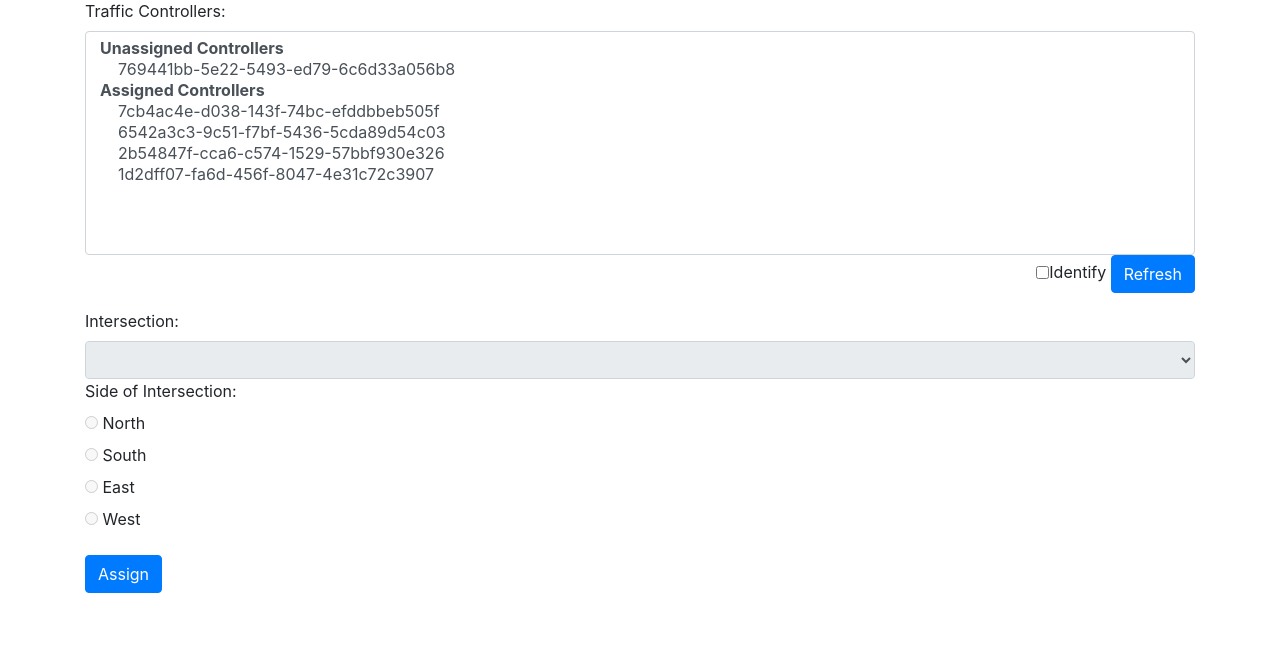
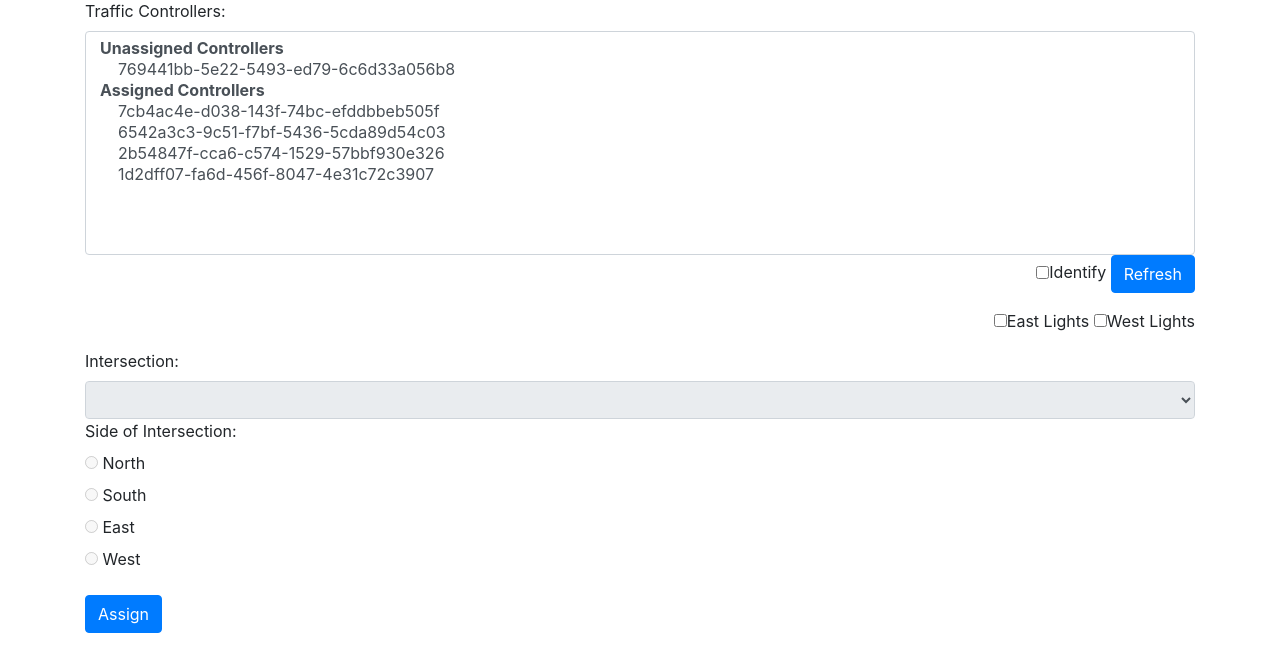
Before and after one commit to nightduck/traffic_controller, a Flask app: page / in a window 1280 px wide. Shown: the part 97-769 px from the top of the page. Run offline with Flask 3, Linux system fonts and the light colour scheme; grey boxes labelled with a size stand in for pictures from a placeholder-image service; some libraries are stand-ins or nearby versions.

Commit message:
Added buttons for street lights

```diff
--- /dev/null
+++ b/controller/requirements.txt
@@ -0,0 +1 @@
+Flask==3.0.0
--- a/controller/templates/index.html
+++ b/controller/templates/index.html
@@ -43,9 +43,12 @@
                 </optgroup>
               </select>
               <p align="right">
-              <input type="checkbox" id="identify-switch" onclick="">Identify</input>
+              <input type="checkbox" id="identify-switch" onclick="identifyController()">Identify</input>
               <button type="button" class="btn btn-primary" onclick="refreshUUIDs()">Refresh</button>
               </p>
+              <p align="right">
+                <input type="checkbox" id="east-lights-switch" onclick="updateStreetLights()">East Lights</input>
+                <input type="checkbox" id="west-lights-switch" onclick="updateStreetLights()">West Lights</input>
             </div>
             <div class="form-group">
               <label for="intersection-select">Intersection:</label>
@@ -173,6 +176,24 @@
           </div>
         </div>
         <script>
+          function updateStreetLights() {
+            var east = document.getElementById("east-lights-switch").checked;
+            var west = document.getElementById("west-lights-switch").checked;
+            var xhr = new XMLHttpRequest();
+            xhr.open("POST", "/setStreetLights", true);
+            xhr.setRequestHeader('Content-Type', 'application/json');
+            xhr.send(JSON.stringify({
+              east: east,
+              west: west
+            }));
+            xhr.onload = function() {
+              if(xhr.status = 200) {
+                document.querySelector('.text-toast').innerHTML = "";
+              } else {
+                document.querySelector('.text-toast').innerHTML = "Failed to update street lights\n" + xhr.response;
+              }
+            }
+          }
           function setLightTiming() {
             var intersection = document.getElementById("intersection").value;
             var green = document.getElementById("green").value;
--- a/controller/webserver.py
+++ b/controller/webserver.py
@@ -6,6 +6,7 @@ import json
 from time import monotonic
 import os
 import sys
+import RPi.GPIO as GPIO
 
 app = Flask(__name__)
 
@@ -46,6 +47,24 @@ def index():
 #     # TODO: Store ID in database
 
 #     return str(id)
+
+# REST call to set street lights
+@app.route('/setStreetLights', methods=['POST'])
+def setStreetLights():
+  # Check if east and west variables are in request
+  if "east" not in request.json or "west" not in request.json:
+    return Response("Missing east or west", status=ERROR_SERVER)
+
+  # Get east and west variables from request
+  if(request.json["east"]) == "true":
+    GPIO.output(18, GPIO.HIGH)
+  else:
+    GPIO.output(18, GPIO.LOW)
+
+  if(request.json["west"]) == "true":
+    GPIO.output(23, GPIO.HIGH)
+  else:
+    GPIO.output(23, GPIO.LOW)
 
 # REST call to get list of all IDs
 # Returns 500 if error accessing database
@@ -241,4 +260,8 @@ def setLightTiming():
     return Response("Not implemented", status=ERROR_NOT_IMPLEMENTED)
 
 if __name__ == '__main__':
+    GPIO.setmode(GPIO.BCM)
+    GPIO.setup(18, GPIO.OUT)
+    GPIO.setup(23, GPIO.OUT)
     app.run(host='0.0.0.0', port=5000)
+    GPIO.cleanup()
```
Also changed, not shown: 1 other file.
